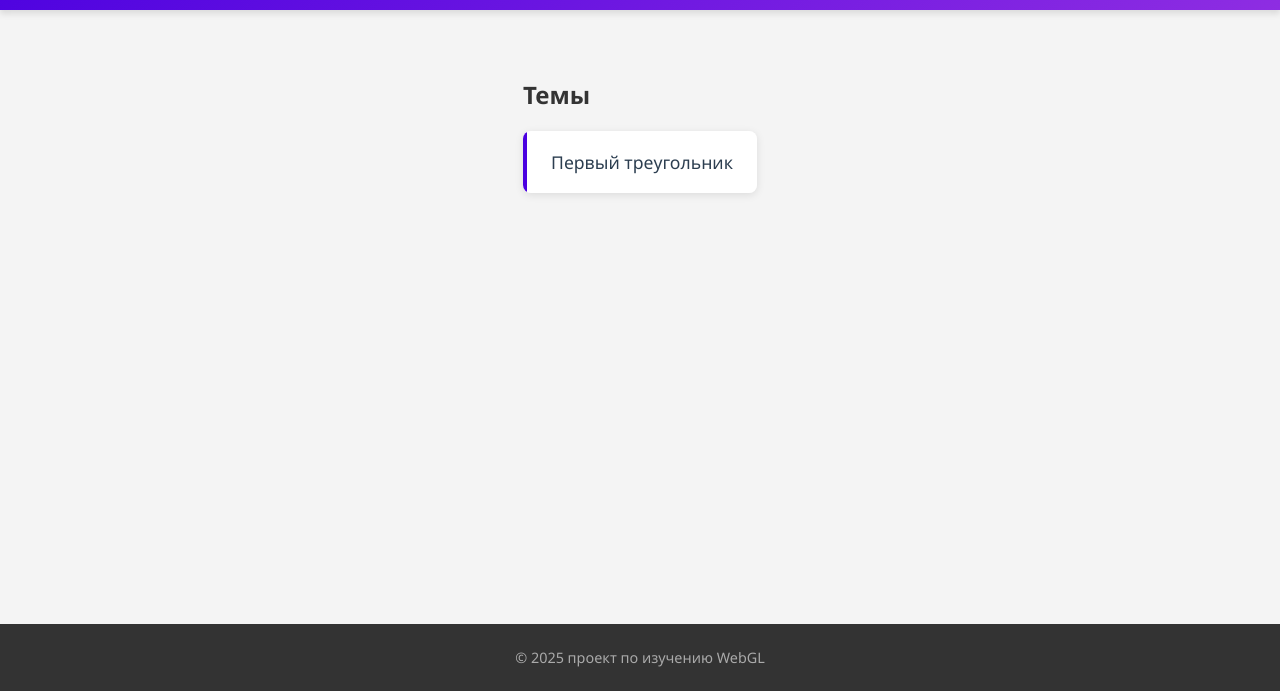
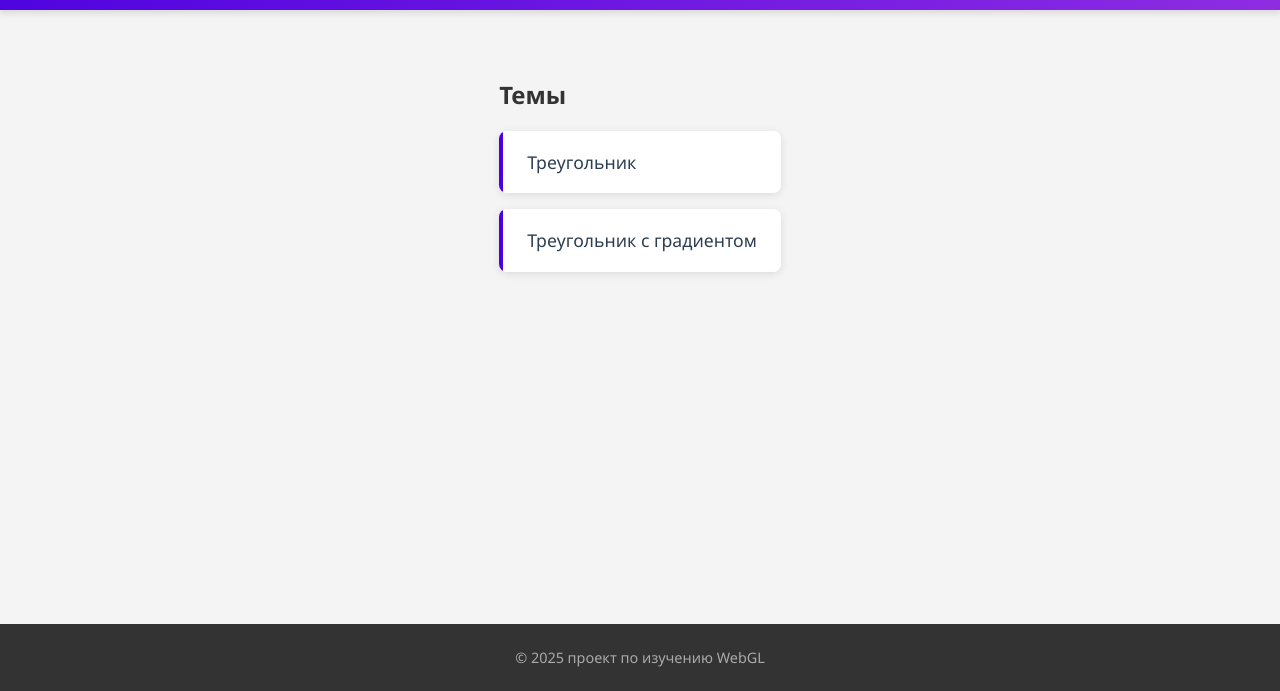
Before and after one commit to AnisiforovEvgeniy/WebGL, a plain HTML site: page index.html in a window 1280 px wide. Shown: the part 109-800 px from the top of the page. Drawn offline with Linux system fonts and the light colour scheme.

Commit message:
feat: Расширил описание и главную страницу

```diff
--- a/index.html
+++ b/index.html
@@ -14,8 +14,8 @@
   <main>
     <h2>Темы</h2>
     <ul class="topics">
-      <li><a href="./pages/01_triangle/index.html">Первый треугольник</a></li>
-      <!--<li><a href="#">Треугольник с градиентом</a></li>-->
+      <li><a href="./pages/01_triangle/index.html">Треугольник</a></li>
+      <li><a href="./pages/02_triangle-gradient/">Треугольник с градиентом</a></li>
     </ul>
   </main>
 
```
Also changed, not shown: README.md.
